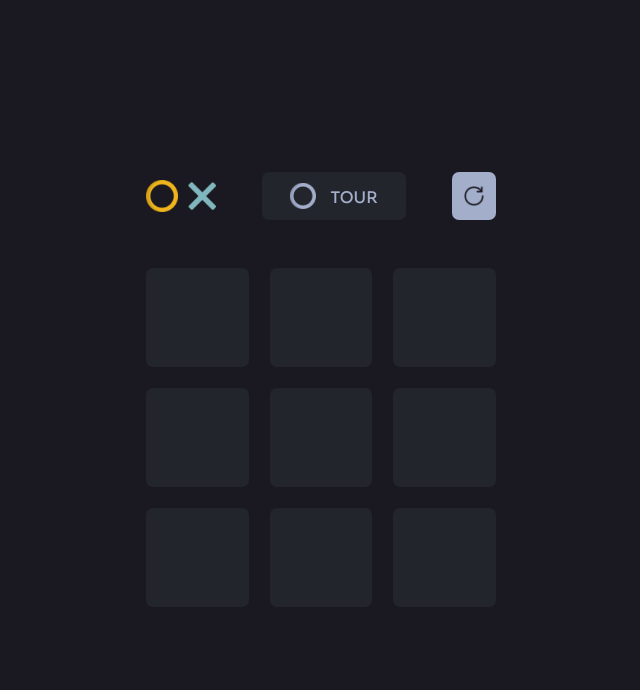
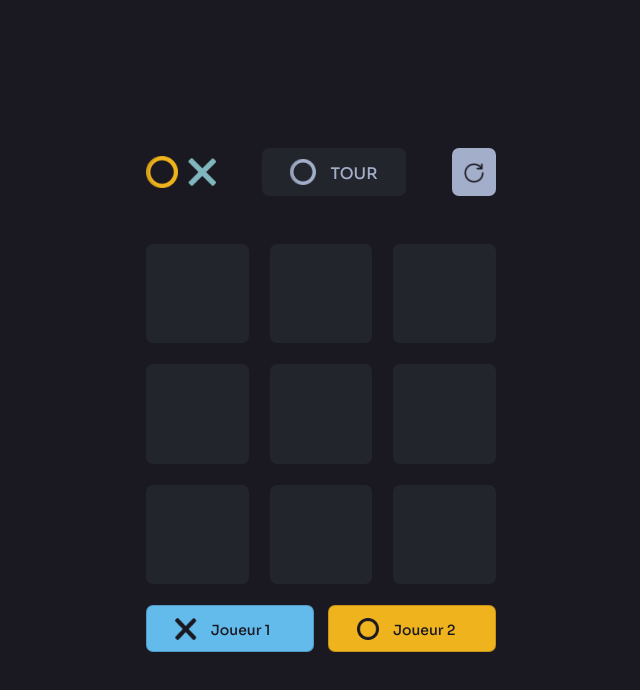
Before and after one commit to KiritoEM/Tic-Tac-Toe_game, a React (Vite) app: page / in a window 1280 px wide. Shown: the top 690 px of the page, without its empty margins (319-959 px from the left). Built offline with nearby package versions, Linux system fonts and the light colour scheme.

Commit message:
add board-footer

```diff
--- a/src/App.tsx
+++ b/src/App.tsx
@@ -1,4 +1,5 @@
 import BoardBody from "./components/BoardBody";
+import BoardFooter from "./components/BoardFooter";
 import BoardHeader from "./components/BoardHeader";
 
 const App = (): JSX.Element => {
@@ -8,6 +9,7 @@ const App = (): JSX.Element => {
         {/* ============header du plateau============ */}
         <BoardHeader />
         <BoardBody />
+        <BoardFooter />
       </div>
     </section>
   );
--- /dev/null
+++ b/src/components/BoardFooter.tsx
@@ -0,0 +1,24 @@
+const BoardFooter = (): JSX.Element => {
+  return (
+    <section id="board-footer">
+      <div className="player-1 card">
+        <div className="img">
+          <img src="/croix-1.png" alt="" />
+        </div>
+        <div className="label">
+          <p>Joueur 1</p>
+        </div>
+      </div>
+      <div className="player-2 card">
+        <div className="img">
+          <img src="/rond-2.png" alt="" />
+        </div>
+        <div className="label">
+          <p>Joueur 2</p>
+        </div>
+      </div>
+    </section>
+  );
+};
+
+export default BoardFooter;
--- a/src/styles/Board.scss
+++ b/src/styles/Board.scss
@@ -1,5 +1,6 @@
 @import "./board-modules/Board-body.scss";
 @import "./board-modules/Board-header.scss";
+@import "./board-modules/Board-footer.scss";
 
 #board {
     width: 100%;
--- /dev/null
+++ b/src/styles/board-modules/Board-footer.scss
@@ -0,0 +1,36 @@
+#board-footer {
+    width: 100%;
+    display: flex;
+    gap: 4%;
+
+    .card {
+        display: flex;
+        flex-direction: row;
+        align-items: center;
+        gap: 14px;
+        padding: 10px 28px;
+        border-radius: 7px;
+        width: 100%;
+
+        img {
+            width: 22px;
+        }
+
+        p {
+            color: #1A1921;
+            margin-bottom: 0;
+            font-weight: 500;
+            margin-top: 4px;
+            font-size: 14px;
+        }
+    }
+
+    .player-1 {
+        background-color: #63BBEC;
+    }
+
+    .player-2 {
+        background-color: #EFB41D;
+    }
+
+}
```
Also changed, not shown: public/croix-1.png (added), public/rond-2.png (added).
